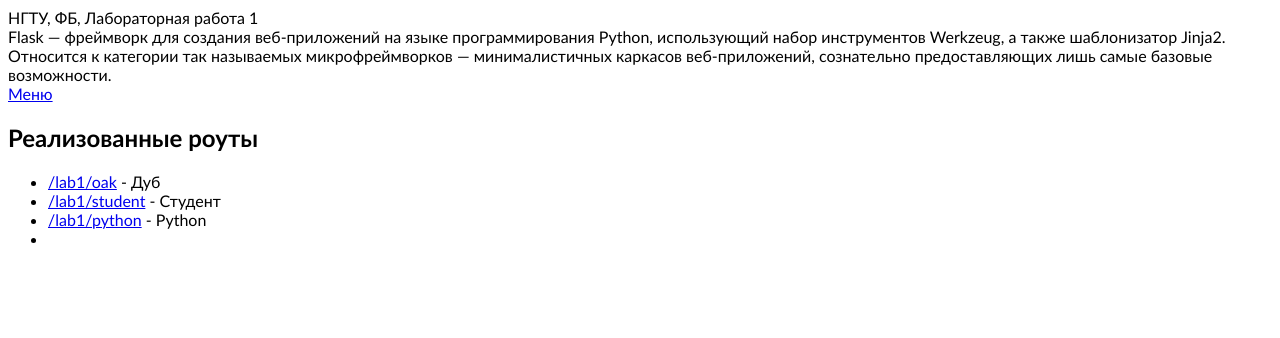
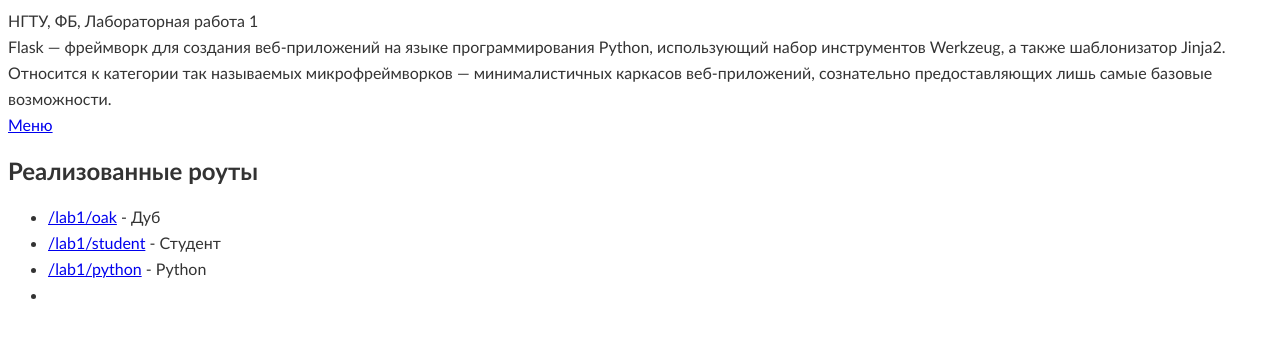
Before and after one commit to mgskym/web-programming-nstu-2, a Flask app: page /lab1 in a window 1280 px wide. Shown: the top 338 px of the page. Run offline with Flask 3, Linux system fonts and the light colour scheme.

Commit message:
стили правки

```diff
--- a/static/lab1.css
+++ b/static/lab1.css
@@ -1,3 +1,10 @@
 body {
     font-family: 'Calibri';
+    font-size: 16px;
+    line-height: 26px;
+    color: #333333;
 }
+
+p {
+    max-width: 800px;
+}
```
